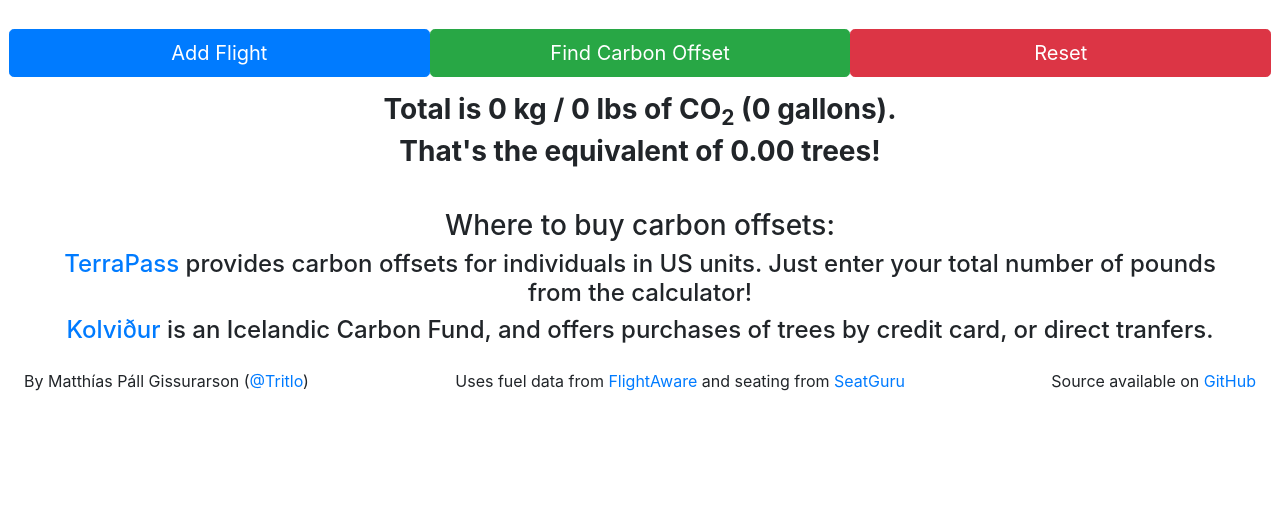
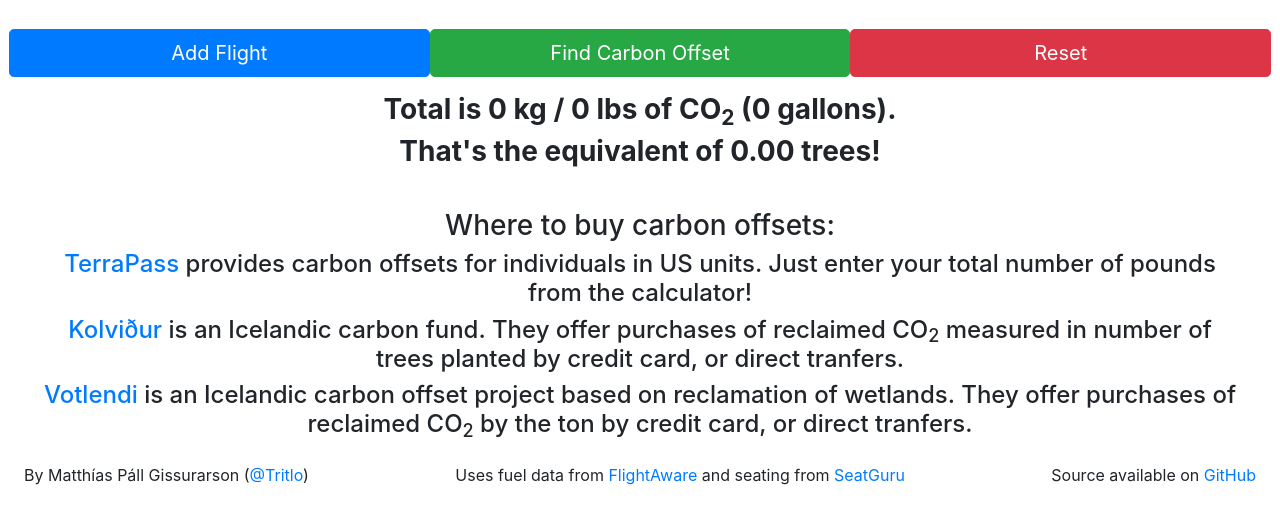
Before and after one commit to Tritlo/FlightCarbonOffset, a plain HTML site: page ffco.html in a window 1280 px wide. Shown: the part 265-788 px from the top of the page. Drawn offline with nearby package versions, Linux system fonts and the light colour scheme.

Commit message:
Add votlendi, sync spelling

```diff
--- a/ffco.html
+++ b/ffco.html
@@ -200,7 +200,13 @@
                      </h4>
             </div>
             <div class="d-flex justify-content-center text-center">
-                <h4><a href="https://kolvidur.is/">Kolviður</a> is an Icelandic Carbon Fund, and offers purchases of trees by credit card, or direct tranfers. </h4>
+                <h4><a href="https://kolvidur.is/">Kolviður</a> is an Icelandic carbon fund.
+                    They offer purchases of reclaimed CO<sub>2</sub> measured in number of trees planted by credit card, or direct tranfers. </h4>
+            </div>
+            <div class="d-flex justify-content-center text-center">
+                <h4><a href="https://votlendi.is/kolefnisjofnun/">Votlendi</a> is an Icelandic carbon offset project based on
+                    reclamation of wetlands. They offer purchases of reclaimed CO<sub>2</sub>  by the ton by credit card, or direct tranfers.
+                </h4>
             </div>
         </div>
         <div class="d-flex justify-content-between">
```
